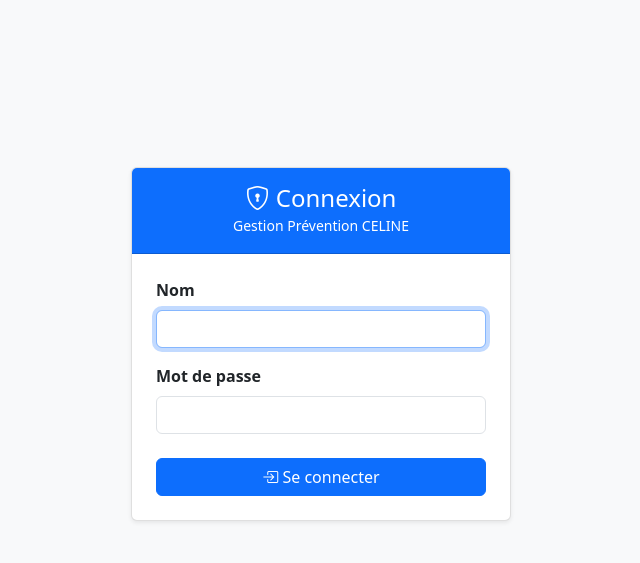
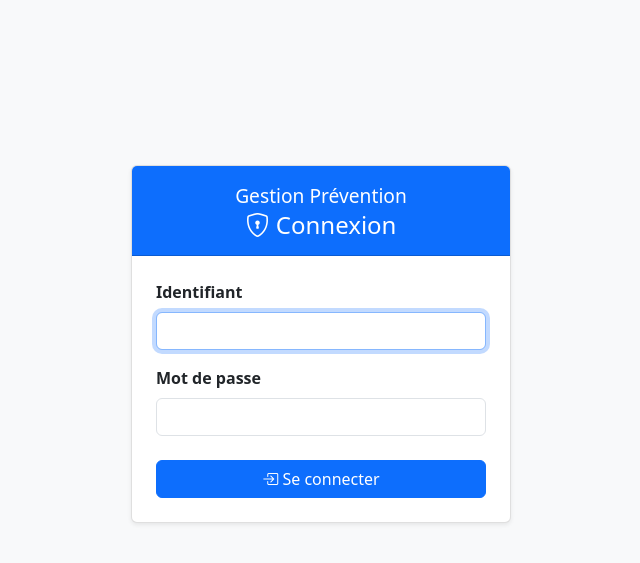
Before and after one commit to kythcayhaan-glitch/Prevention, a Symfony app: template templates/security/login.html.twig in a window 1280 px wide. Shown: the part 56-619 px from the top of the page, without its empty margins (319-959 px from the left). Run offline with Twig, Linux system fonts and the light colour scheme; the template is opened without the code that fills it, so the values that code supplies are empty; some libraries are stand-ins or nearby versions.

Commit message:
Replace 'Invalid credentials' with 'Login incorrect' on login page
Co-Authored-By: Claude Sonnet 4.6 <noreply@anthropic.com>

```diff
--- a/templates/security/login.html.twig
+++ b/templates/security/login.html.twig
@@ -6,17 +6,18 @@
 <div class="d-flex justify-content-center align-items-center" style="min-height: 80vh;">
     <div class="card" style="width: 380px;">
         <div class="card-header bg-primary text-white text-center py-3">
+		<big>Gestion Prévention</big>
             <h4 class="mb-0"><i class="bi bi-shield-lock"></i> Connexion</h4>
-            <small>Gestion Prévention CELINE</small>
+
         </div>
         <div class="card-body p-4">
             {% if error %}
-                <div class="alert alert-danger">{{ error.messageKey|trans(error.messageData, 'security') }}</div>
+                <div class="alert alert-danger">Login incorrect.</div>
             {% endif %}
 
             <form method="post" action="{{ path('app_login') }}">
                 <div class="mb-3">
-                    <label for="login" class="form-label fw-bold">Nom</label>
+                    <label for="login" class="form-label fw-bold">Identifiant</label>
                     <input type="text" id="login" name="login" class="form-control" value="{{ last_username }}" required autofocus>
                 </div>
                 <div class="mb-4">
--- /dev/null
+++ b/translations/security.fr.yaml
@@ -0,0 +1 @@
+'Invalid credentials.': 'Login incorrect.'
```
Also changed, not shown: 1 other file.
